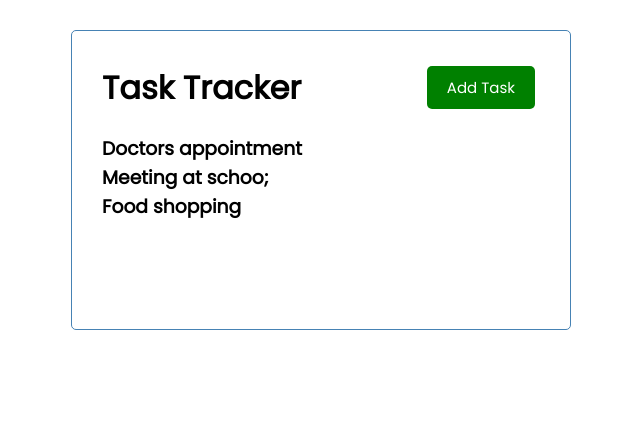
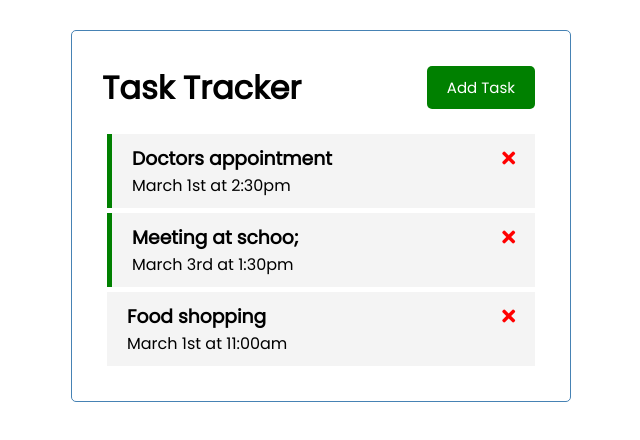
Before and after one commit to marsou001/task-tracker-vue, a Vue app: page / in a window 1280 px wide. Shown: the top 440 px of the page, without its empty margins (319-959 px from the left). Built offline with nearby package versions, Linux system fonts and the light colour scheme.

Commit message:
feat: add Task component

```diff
--- a/public/index.html
+++ b/public/index.html
@@ -4,6 +4,7 @@
     <meta charset="utf-8">
     <meta http-equiv="X-UA-Compatible" content="IE=edge">
     <meta name="viewport" content="width=device-width,initial-scale=1.0">
+    <link rel="stylesheet" href="//use.fontawesome.com/releases/v5.0.7/css/all.css">
     <link rel="icon" href="<%= BASE_URL %>favicon.ico">
     <title><%= htmlWebpackPlugin.options.title %></title>
   </head>
--- /dev/null
+++ b/src/components/Task.vue
@@ -0,0 +1,38 @@
+<template>
+  <div :class="[task.reminder ? 'reminder': '', 'task']">
+    <h3>
+        {{ task.text }}
+        <i class="fas fa-times"></i>
+    </h3>
+    <p>{{ task.day }}</p>
+  </div>
+</template>
+
+<script>
+export default {
+  name: "Task",
+  props: {
+    task: Object,
+  },
+};
+</script>
+
+<style scoped>
+.fas {
+  color: red;
+}
+.task {
+  background: #f4f4f4;
+  margin: 5px;
+  padding: 10px 20px;
+  cursor: pointer;
+}
+.task.reminder {
+  border-left: 5px solid green;
+}
+.task h3 {
+  display: flex;
+  align-items: center;
+  justify-content: space-between;
+}
+</style>
--- a/src/components/Tasks.vue
+++ b/src/components/Tasks.vue
@@ -1,14 +1,18 @@
 <template>
     <div :key="task.id" v-for="task in tasks">
-        <h3>{{ task.text }}</h3>
+        <Task :task="task" />
     </div>
 </template>
 
 <script>
+    import Task from './Task';
     export default {
         name: 'Tasks',
         props: {
             tasks: Array,
+        },
+        components: {
+            Task,
         }
     }
 </script>
```
